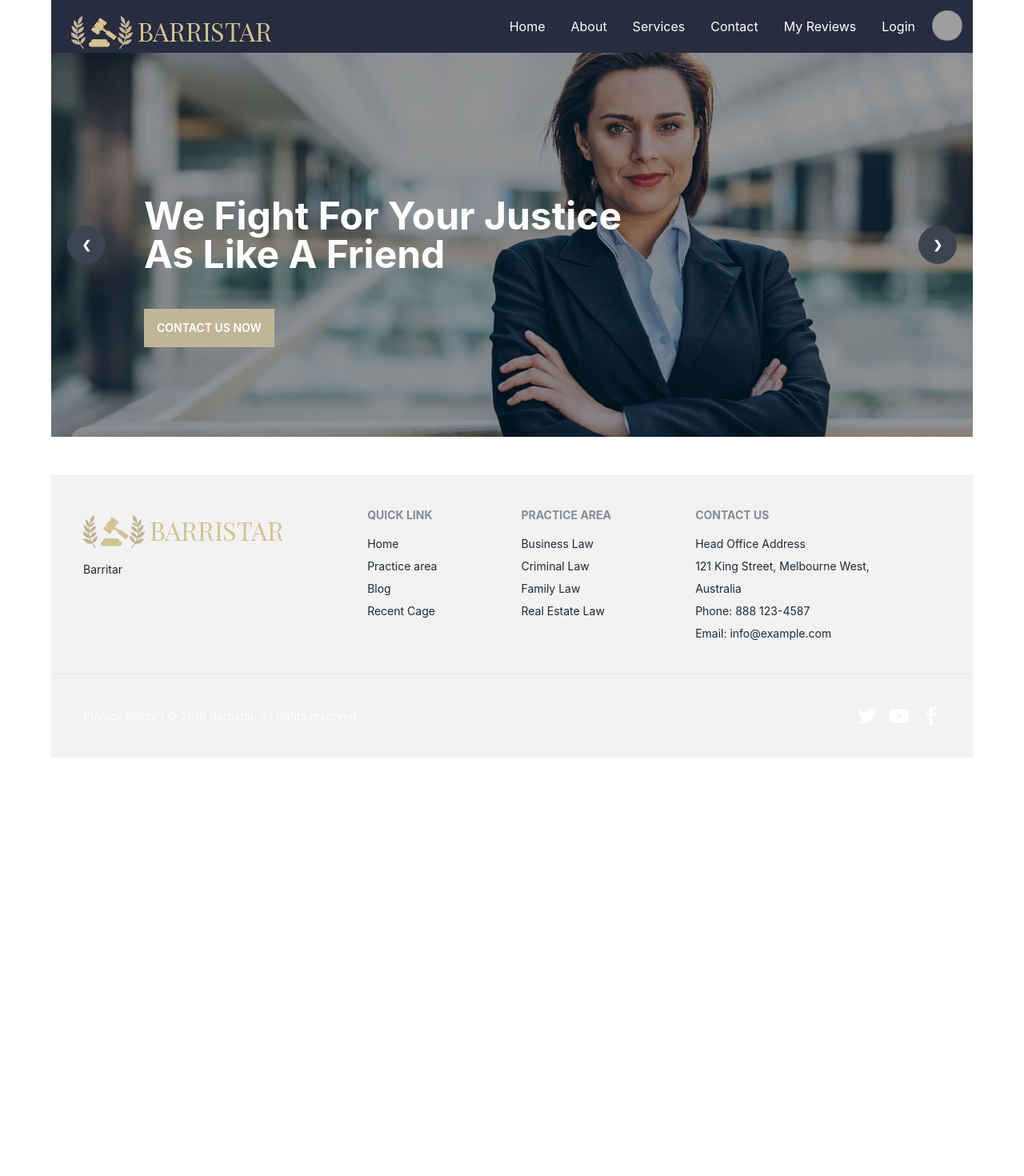
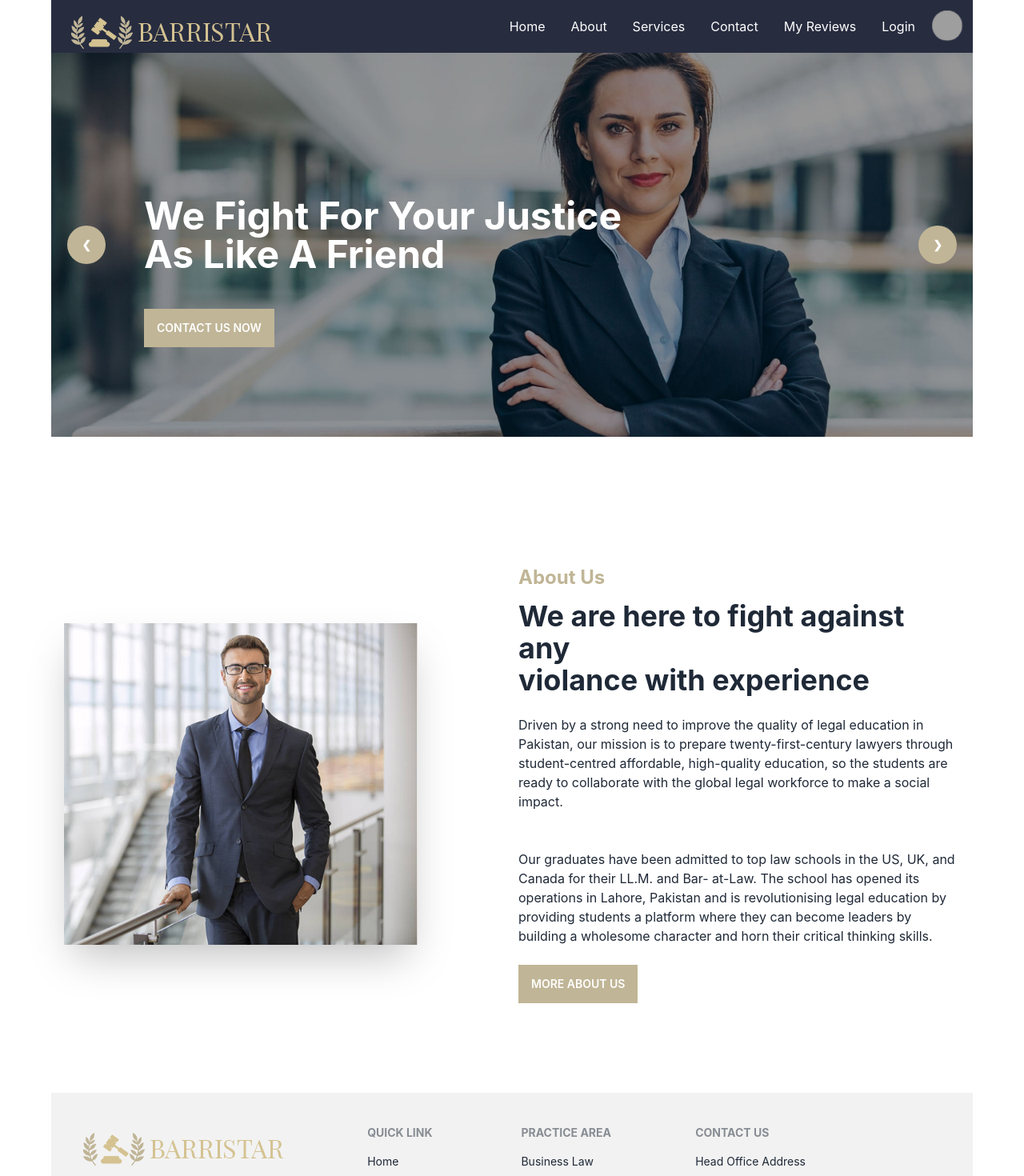
Before and after one commit to rimon005/Services-review-clinet, a React (Create React App) app: page / in a window 1280 px wide. Shown: the top 1470 px of the page at 80% size. Before the commit the page ends 947 px from the top, so only its background shows below. Built offline with nearby package versions, Linux system fonts and the light colour scheme; grey boxes are pictures that could not be loaded.

Commit message:
create about

```diff
--- /dev/null
+++ b/src/Pages/Home/About/About.js
@@ -0,0 +1,25 @@
+import React from 'react';
+import person from '../../../assets/2.1b23bab0.jpg'
+import '../Banner/Banner.css'
+
+const About = () => {
+    return (
+        <div className="hero my-24">
+            <div className="hero-content flex-col lg:flex-row">
+                <div className='w-1/2 relative'>
+                    <img src={person} alt="" className="w-4/5 h-full shadow-2xl" />
+                </div>
+                <div className='w-1/2'>
+                    <p className='text-2xl font-bold about mb-3'>About Us</p>
+                    <h1 className="text-4xl font-bold">We are here to fight against any <br />
+                     violance with experience</h1>
+                    <p className="py-6 ">Driven by a strong need to improve the quality of legal education in Pakistan, our mission is to prepare twenty-first-century lawyers through student-centred affordable, high-quality education, so the students are ready to collaborate with the global legal workforce to make a social impact. </p>
+                    <p className="py-6 ">Our graduates have been admitted to top law schools in the US, UK, and Canada for their LL.M. and Bar- at-Law. The school has opened its operations in Lahore, Pakistan and is revolutionising legal education by providing students a platform where they can become leaders by building a wholesome character and horn their critical thinking skills. </p>
+                    <button className="btn contact-btn rounded-none mr-5 border-none text-white">More About us</button>
+                </div>
+            </div>
+        </div>
+    );
+};
+
+export default About;
--- a/src/Pages/Home/Banner/Banner.css
+++ b/src/Pages/Home/Banner/Banner.css
@@ -1,6 +1,13 @@
-.contact-btn{
+.contact-btn , .slider{
     background: #C0B596;
+    border: none;
 }
-.contact-btn:hover{
+.contact-btn:hover , .slider:hover{
     background: #c8ba95;
 }
+.about{
+    color: #C0B596;
+}
+.slider{
+    color: white;
+}
--- a/src/Pages/Home/Banner/Banner.js
+++ b/src/Pages/Home/Banner/Banner.js
@@ -25,8 +25,8 @@ const Banner = () => {
                         <button className="btn contact-btn rounded-none mr-5 border-none text-white">Contact Us Now</button>
                     </div>
 
-                    <a href="#slide2" className="btn btn-circle">❮</a>
-                    <a href="#slide2" className="btn btn-circle">❯</a>
+                    <a href="#slide2" className="btn btn-circle slider">❮</a>
+                    <a href="#slide2" className="btn btn-circle slider">❯</a>
                 </div>
             </div>
             <div id="slide2" className="carousel-item relative w-full">
@@ -43,8 +43,8 @@ const Banner = () => {
                         <button className="btn contact-btn rounded-none mr-5 border-none text-white">Contact Us Now</button>
                     </div>
 
-                    <a href="#slide1" className="btn btn-circle">❮</a>
-                    <a href="#slide1" className="btn btn-circle">❯</a>
+                    <a href="#slide1" className="btn btn-circle slider">❮</a>
+                    <a href="#slide1" className="btn btn-circle slider">❯</a>
                 </div>
             </div>
         </div>
--- a/src/Pages/Home/Home/Home.js
+++ b/src/Pages/Home/Home/Home.js
@@ -1,10 +1,12 @@
 import React from 'react';
+import About from '../About/About';
 import Banner from '../Banner/Banner';
 
 const Home = () => {
     return (
         <div>
             <Banner />
+            <About />
         </div>
     );
 };
```
